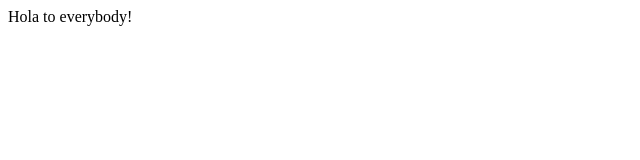
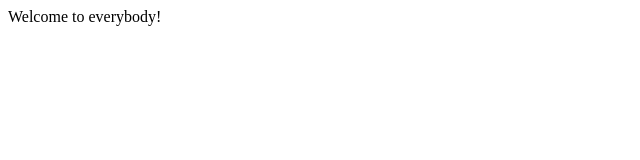
Before and after one commit to Horlah12/endes-t2-git-demo1, a plain HTML site: page index.html in a window 1280 px wide. Shown: the full height of the page, 0-640 px from the left. Drawn offline with Linux system fonts and the light colour scheme.

Commit message:
Update index.html

```diff
--- a/index.html
+++ b/index.html
@@ -6,6 +6,6 @@
     <title>Document</title>
 </head>
 <body>
-    Hola to everybody!
+    Welcome to everybody!
 </body>
 </html>
```
